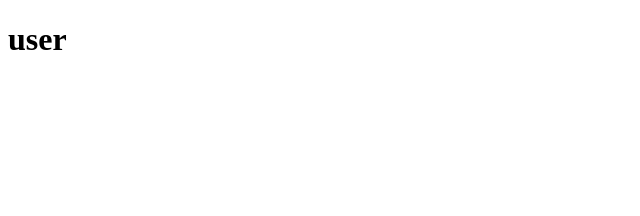
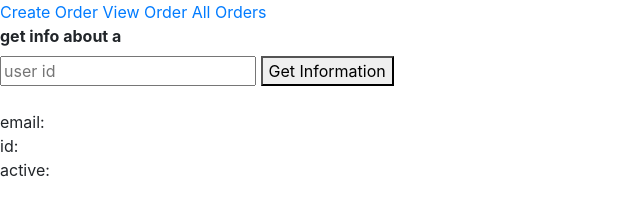
Before and after one commit to tvanloy/eindproject-frontend, a website: page user.html in a window 1280 px wide. Shown: the whole page, without its empty margins (0-640 px from the left). Drawn offline with nearby package versions, Linux system fonts and the light colour scheme.

Commit message:
Update user.html

```diff
--- a/user.html
+++ b/user.html
@@ -4,8 +4,31 @@
     <meta charset="UTF-8">
     <meta name="viewport" content="width=device-width, initial-scale=1.0"/>
     <title>user</title>
+    <script defer src="https://unpkg.com/alpinejs@3.x.x/dist/cdn.min.js"></script>
+    <link rel="stylesheet" href="https://cdnjs.cloudflare.com/ajax/libs/twitter-bootstrap/4.5.3/css/bootstrap-reboot.min.css">
+    <link rel="stylesheet" href="https://cdnjs.cloudflare.com/ajax/libs/twitter-bootstrap/4.5.3/css/bootstrap-grid.min.css">
 </head>
 <body>
-<h1>user</h1>
+<div class="sidenav">
+    <a href="index.html">Create Order</a>
+    <a href="checkorder.html">View Order</a>
+    <a href="orders.html">All Orders</a>
+</div>
+<div class="main">
+    <h4>get info about a </h4>
+    <div x-data="{
+        responsedata: null,
+        user_id: null,
+        async getData() {
+            this.responsedata = await (await fetch('https://api-eindproject-tvanloy.cloud.okteto.net/users/' + this.user_id)).json();
+        }
+    }">
+        <input type="text" x-model="user_id" placeholder="user id">
+        <button x-on:click="getData">Get Information</button>
+        <br><br>
+        email: <strong x-text="responsedata.email"></strong><br>
+        id: <strong x-text="responsedata.id"></strong><br>
+        active: <strong x-text="responsedata.is_active"></strong>
+</div>
 </body>
 </html>
```
